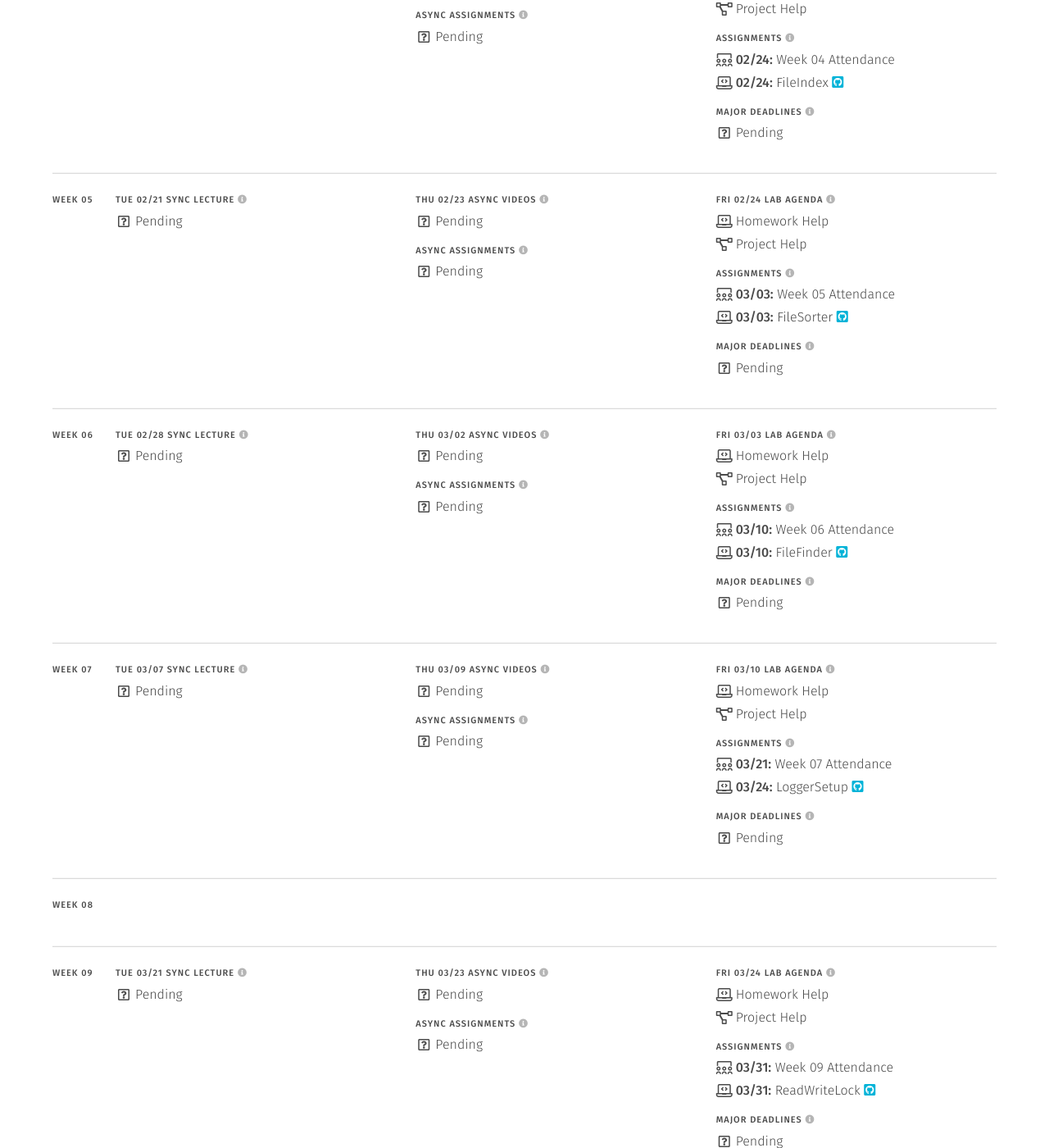
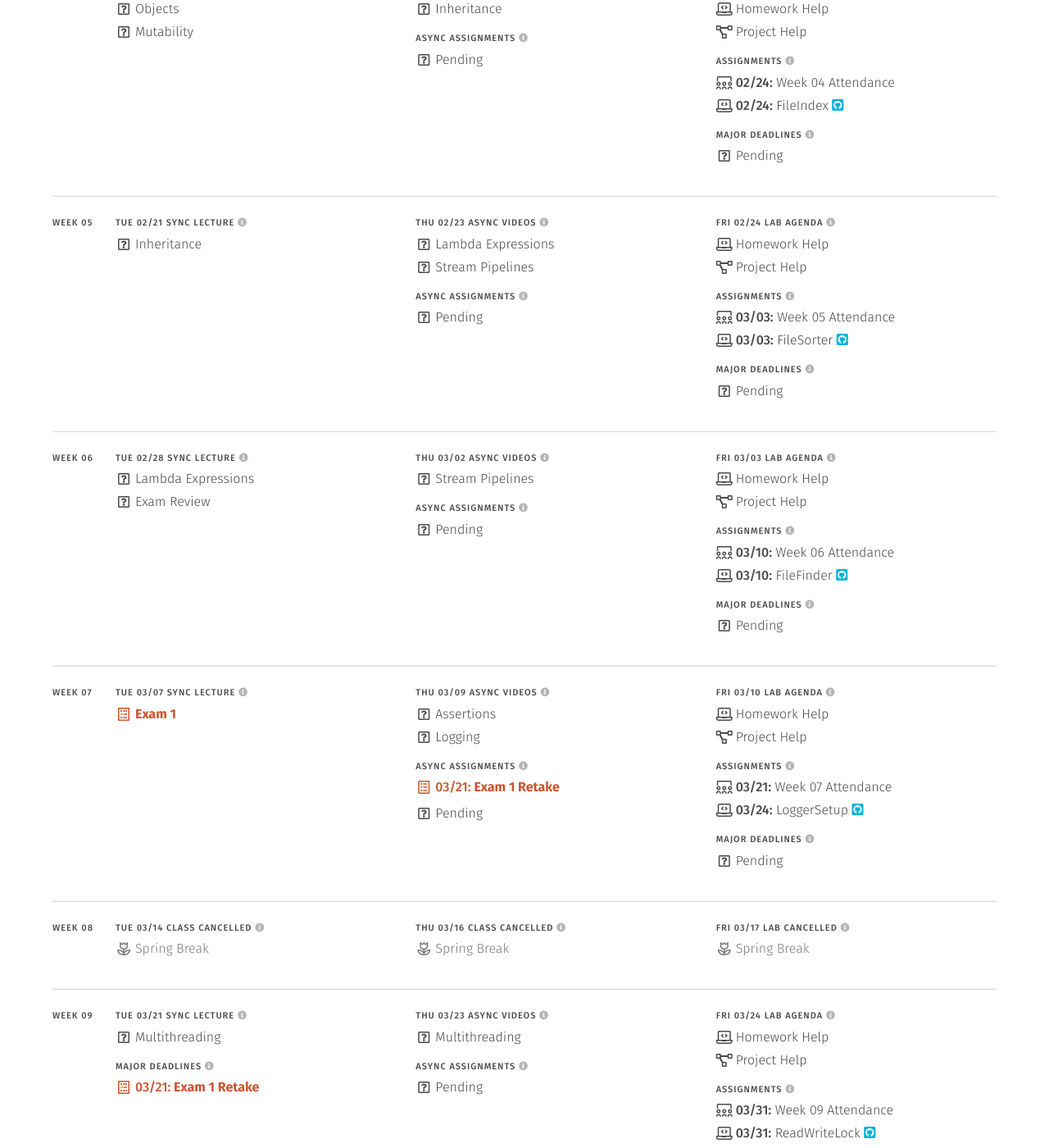
Before and after one commit to usf-cs272-spring2023/usf-cs272-spring2023.github.io, a Jekyll site: the page built from schedule.md, in a window 1280 px wide and 1400 px high, scrolled down 1306 px. Shown: the whole window at 82% size. Built offline with Jekyll 4.4.1, drawn with Linux system fonts in a browser that asks for light colours; some of the changed text lies outside the part shown.

Commit message:
Added content placeholders

```diff
--- a/_data/schedule.yml
+++ b/_data/schedule.yml
@@ -32,13 +32,14 @@
         rows:
           - <<: *lectures
             items:
-              - text: 'Pending'
+              - text: 'Introduction'
 
       - date: 2023-01-26
         rows:
           - <<: *videos
             items:
-              - text: 'Pending'
+              - text: 'File IO'
+              - text: 'Exceptions'
 
           - <<: *participation
             items:
@@ -48,7 +49,7 @@
         rows:
           - <<: *labs
             items:
-              - text: 'Pending'
+              - text: 'Homework Setup'
 
           - <<: *assignments
             items:
@@ -68,13 +69,14 @@
         rows:
           - <<: *lectures
             items:
-              - text: 'Pending'
+              - text: 'File IO'
+              - text: 'Exceptions'
 
       - date: 2023-02-02
         rows:
           - <<: *videos
             items:
-              - text: 'Pending'
+              - text: 'Data Structures'
 
           - <<: *participation
             items:
@@ -84,7 +86,7 @@
         rows:
           - <<: *labs
             items:
-              - text: 'Pending'
+              - text: 'Project Setup'
 
           - <<: *assignments
             items:
@@ -104,13 +106,14 @@
         rows:
           - <<: *lectures
             items:
-              - text: 'Pending'
+              - text: 'Data Structures'
 
       - date: 2023-02-09
         rows:
           - <<: *videos
             items:
-              - text: 'Pending'
+              - text: 'Objects'
+              - text: 'Mutability'
 
           - <<: *participation
             items:
@@ -120,7 +123,11 @@
         rows:
           - <<: *labs
             items:
-              - text: 'Pending'
+              - text: 'Homework Help'
+                icon: 'homework'
+
+              - text: 'Project Help'
+                icon: 'project'
 
           - <<: *assignments
             items:
@@ -140,13 +147,14 @@
         rows:
           - <<: *lectures
             items:
-              - text: 'Pending'
+              - text: 'Objects'
+              - text: 'Mutability'
 
       - date: 2023-02-09
         rows:
           - <<: *videos
             items:
-              - text: 'Pending'
+              - text: 'Inheritance'
 
           - <<: *participation
             items:
@@ -180,13 +188,14 @@
         rows:
           - <<: *lectures
             items:
-              - text: 'Pending'
+              - text: 'Inheritance'
 
       - date: 2023-02-23
         rows:
           - <<: *videos
             items:
-              - text: 'Pending'
+              - text: 'Lambda Expressions'
+              - text: 'Stream Pipelines'
 
           - <<: *participation
             items:
@@ -220,13 +229,14 @@
         rows:
           - <<: *lectures
             items:
-              - text: 'Pending'
+              - text: 'Lambda Expressions'
+              - text: 'Exam Review'
 
       - date: 2023-03-02
         rows:
           - <<: *videos
             items:
-              - text: 'Pending'
+              - text: 'Stream Pipelines'
 
           - <<: *participation
             items:
@@ -260,16 +270,24 @@
         rows:
           - <<: *lectures
             items:
-              - text: 'Pending'
+              - text: 'Exam 1'
+                icon: 'exam'
+                type: 'has-text-weight-bold has-text-danger'
 
       - date: 2023-03-09
         rows:
           - <<: *videos
             items:
-              - text: 'Pending'
+              - text: 'Assertions'
+              - text: 'Logging'
 
           - <<: *participation
             items:
+              - text: 'Exam 1 Retake'
+                icon: 'exam'
+                type: 'has-text-weight-bold has-text-danger pb-1'
+                date: 2023-03-21
+
               - text: 'Pending'
 
       - date: 2023-03-10
@@ -295,6 +313,33 @@
               - text: 'Pending'
 
   - week: 'Week 08'
+    days:
+      - date: 2023-03-14
+        rows:
+          - text: 'Class Cancelled'
+            info: 'classes cancelled for spring break'
+            items:
+              - text: 'Spring Break'
+                icon: 'spring'
+                type: 'has-text-grey'
+
+      - date: 2023-03-16
+        rows:
+          - text: 'Class Cancelled'
+            info: 'classes cancelled for spring break'
+            items:
+              - text: 'Spring Break'
+                icon: 'spring'
+                type: 'has-text-grey'
+
+      - date: 2023-03-17
+        rows:
+          - text: 'Lab Cancelled'
+            info: 'classes cancelled for spring break'
+            items:
+              - text: 'Spring Break'
+                icon: 'spring'
+                type: 'has-text-grey'
 
   - week: 'Week 09'
     days:
@@ -302,13 +347,20 @@
         rows:
           - <<: *lectures
             items:
-              - text: 'Pending'
+              - text: 'Multithreading'
+
+          - <<: *deadlines
+            items:
+              - text: 'Exam 1 Retake'
+                icon: 'exam'
+                type: 'has-text-weight-bold has-text-danger'
+                date: 2023-03-21
 
       - date: 2023-03-23
         rows:
           - <<: *videos
             items:
-              - text: 'Pending'
+              - text: 'Multithreading'
 
           - <<: *participation
             items:
@@ -342,13 +394,13 @@
         rows:
           - <<: *lectures
             items:
-              - text: 'Pending'
+              - text: 'Multithreading'
 
       - date: 2023-03-30
         rows:
           - <<: *videos
             items:
-              - text: 'Pending'
+              - text: 'Multithreading'
 
           - <<: *participation
             items:
@@ -382,13 +434,13 @@
         rows:
           - <<: *lectures
             items:
-              - text: 'Pending'
+              - text: 'Regular Expressions'
 
       - date: 2023-04-06
         rows:
           - <<: *videos
             items:
-              - text: 'Pending'
+              - text: 'Regular Expressions'
 
           - <<: *participation
             items:
@@ -418,13 +470,15 @@
         rows:
           - <<: *lectures
             items:
-              - text: 'Pending'
+              - text: 'HTTP'
+              - text: 'Sockets'
 
       - date: 2023-04-13
         rows:
           - <<: *videos
             items:
-              - text: 'Pending'
+              - text: 'HTML'
+              - text: 'Servlets'
 
           - <<: *participation
             items:
@@ -458,13 +512,13 @@
         rows:
           - <<: *lectures
             items:
-              - text: 'Pending'
+              - text: 'Servlets'
 
       - date: 2023-04-20
         rows:
           - <<: *videos
             items:
-              - text: 'Pending'
+              - text: 'Sessions'
 
           - <<: *participation
             items:
@@ -498,13 +552,14 @@
         rows:
           - <<: *lectures
             items:
-              - text: 'Pending'
+              - text: 'SQL'
+              - text: 'Exam Review'
 
       - date: 2023-04-27
         rows:
           - <<: *videos
             items:
-              - text: 'Pending'
+              - text: 'SQL'
 
           - <<: *participation
             items:
@@ -538,16 +593,23 @@
         rows:
           - <<: *lectures
             items:
-              - text: 'Pending'
+              - text: 'Exam 2'
+                icon: 'exam'
+                type: 'has-text-weight-bold has-text-danger'
 
       - date: 2023-05-04
         rows:
           - <<: *videos
             items:
-              - text: 'Pending'
+              - text: 'Software Testing'
 
           - <<: *participation
             items:
+              - text: 'Exam 2 Retake'
+                icon: 'exam'
+                type: 'has-text-weight-bold has-text-danger pb-1'
+                date: 2023-05-12
+
               - text: 'Pending'
 
       - date: 2023-05-05
@@ -575,17 +637,17 @@
         rows:
           - <<: *lectures
             items:
-              - text: 'Pending'
+              - text: 'JDBC'
 
       - date: 2023-05-11
         rows:
-          - <<: *videos
+          - <<: *lectures
             items:
-              - text: 'Pending'
+              - text: 'In Person Lecture'
+                icon: 'warning'
+                type: 'has-text-weight-medium has-text-warning pb-1'
 
-          - <<: *participation
-            items:
-              - text: 'Pending'
+              - text: 'Conclusion'
 
       - date: false
         rows:
@@ -598,6 +660,11 @@
           - <<: *deadlines
             text: 'Last Major Deadlines'
             items:
+              - text: 'Exam 2 Retake'
+                icon: 'exam'
+                type: 'has-text-weight-bold has-text-danger pb-1'
+                date: 2023-05-12
+
               - text: 'Pending'
 
   - week: 'Finals'
```
